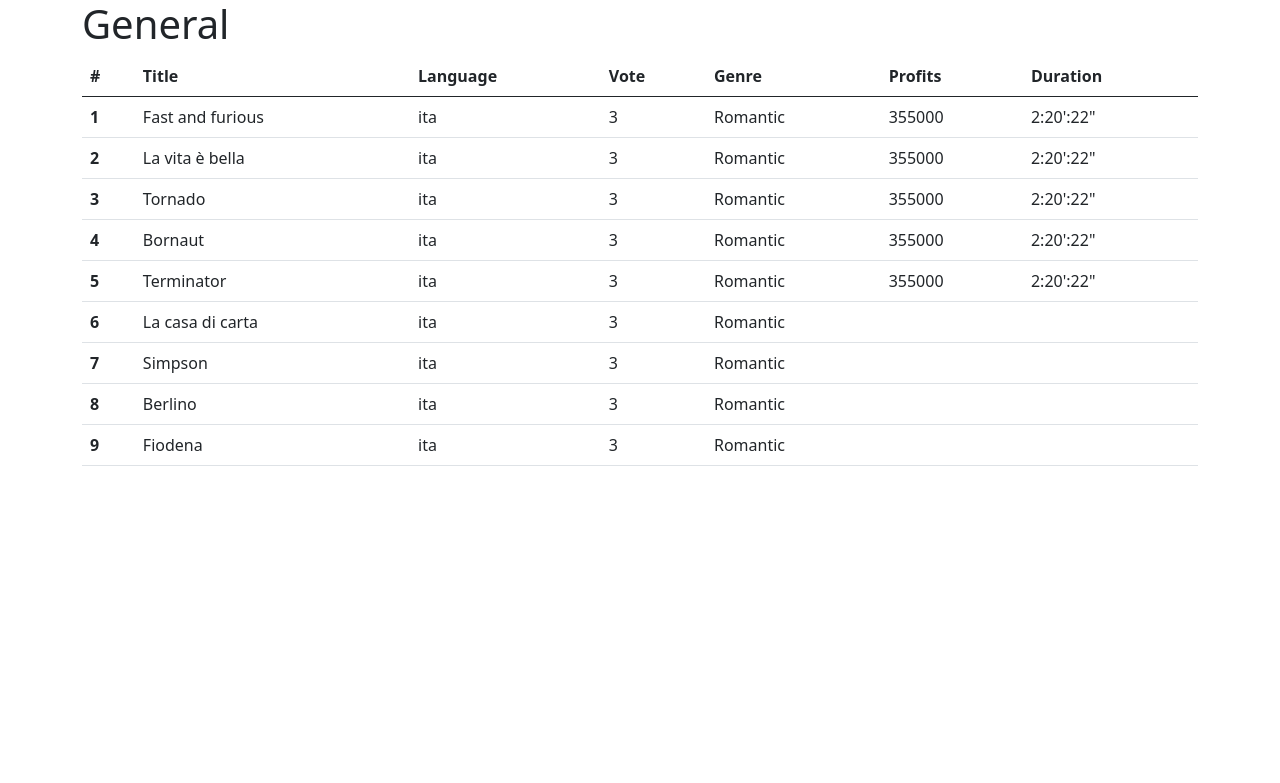
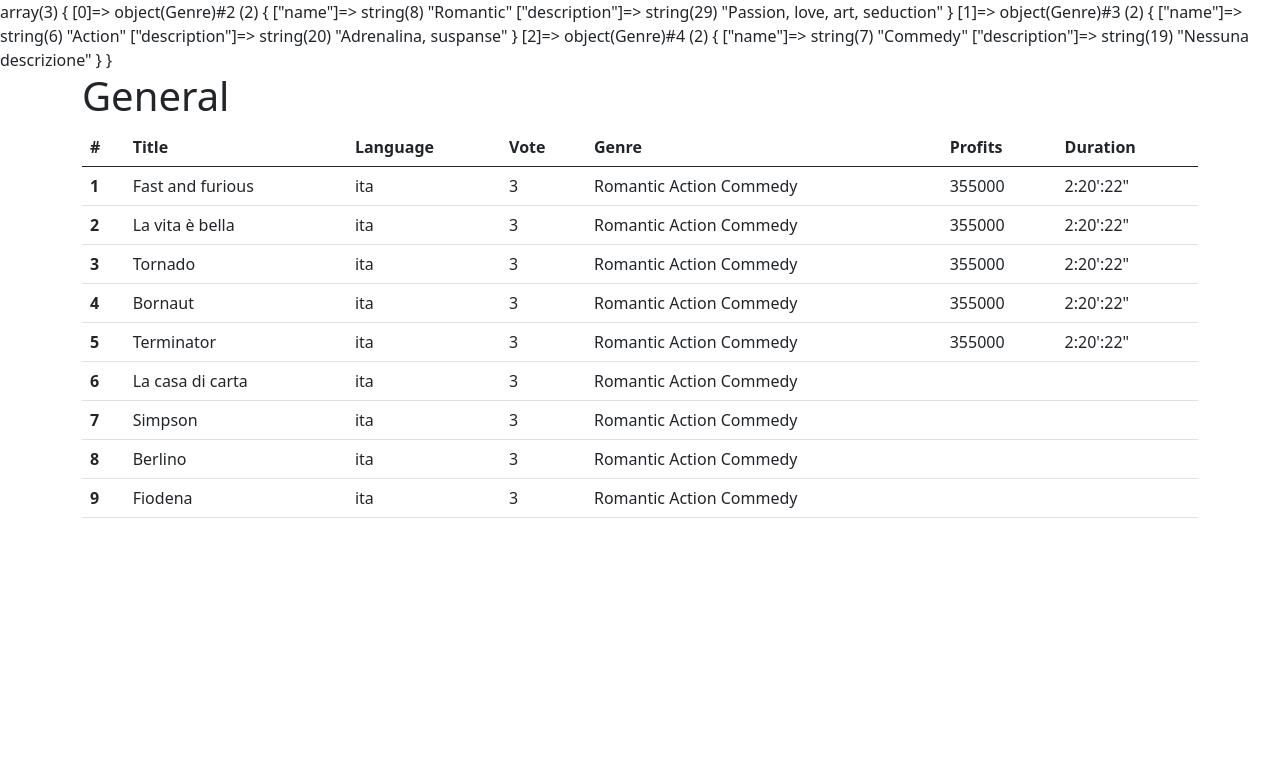
Before and after one commit to RoccoCerro/php-oop-1, a PHP site: page / in a window 1280 px wide. Shown: the top 783 px of the page. Run offline with PHP 8.4, Linux system fonts and the light colour scheme; data that the repository does not hold is empty.

Commit message:
Add: class production takes an array of genres

```diff
--- a/db.php
+++ b/db.php
@@ -4,26 +4,27 @@ require_once __DIR__ . "/models/TVSerie.php";
 require_once __DIR__ . "/models/Genre.php";
 
 $romantic = new Genre("Romantic", "Passion, love, art, seduction");
-$azione = new Genre("Azione", "Adrenalina, suspanse");
-$commedia = new Genre("Romantic");
+$action = new Genre("Action", "Adrenalina, suspanse");
+$commedy = new Genre("Commedy");
 $fantasy = new Genre();
 
 $genres = [
   $romantic,
-  $azione,
-  $commedia
+  $action,
+  $commedy
 ];
 
+var_dump($genres);
 
 $general = [
-  new Movie("Fast and furious", "ita", 3, $commedia, 355000,"2:20':22\""),
-  new Movie("La vita è bella", "ita", 3, $romantic, 355000,"2:20':22\""),
-  new Movie("Tornado", "ita", 3, $romantic, 355000,"2:20':22\""),
-  new Movie("Bornaut", "ita", 3, $romantic, 355000,"2:20':22\""),
-  new Movie("Terminator", "ita", 3, $romantic, 355000,"2:20':22\""),
-  new TvSerie ("La casa di carta", "ita", 3, $romantic, 34),
-  new TvSerie ("Simpson", "ita", 3, $romantic, 34),
-  new TvSerie ("Berlino", "ita", 3, $romantic, 34),
-  new TvSerie ("Fiodena", "ita", 3, $romantic, 34)
+  new Movie("Fast and furious", "ita", 3, $genres, 355000,"2:20':22\""),
+  new Movie("La vita è bella", "ita", 3, $genres, 355000,"2:20':22\""),
+  new Movie("Tornado", "ita", 3, $genres, 355000,"2:20':22\""),
+  new Movie("Bornaut", "ita", 3, $genres, 355000,"2:20':22\""),
+  new Movie("Terminator", "ita", 3, $genres, 355000,"2:20':22\""),
+  new TvSerie ("La casa di carta", "ita", 3, $genres, 34),
+  new TvSerie ("Simpson", "ita", 3, $genres, 34),
+  new TvSerie ("Berlino", "ita", 3, $genres, 34),
+  new TvSerie ("Fiodena", "ita", 3, $genres, 34)
 
 ];
--- a/index.php
+++ b/index.php
@@ -54,7 +54,13 @@ require_once __DIR__ . "/models/Movie.php";
                   <td><?= $el->title ?></td>
                   <td><?= $el->language ?></td>
                   <td><?= $el->vote ?></td>
-                  <td><?= $el->genre->name ?></td>
+                  <td>
+                    <?php
+                    foreach($el->genres as $key => $element){
+                      echo $element->name . " ";
+                    }
+                    ?>
+                  </td>
                   <td><?= $el->profits ?></td>
                   <td><?= $el->duration ?></td>
                 </tr>
--- a/models/Movie.php
+++ b/models/Movie.php
@@ -7,7 +7,7 @@ class Movie extends Production
   public $profits;
   public $duration;
 
-  function __construct(string $_title, string $_language, int $_vote, Genre $_genre, int $_profits, string $_duration){
+  function __construct(string $_title, string $_language, int $_vote, $_genre, int $_profits, string $_duration){
     parent::__construct($_title, $_language, $_vote, $_genre);
     $this->profits = $_profits;
     $this->duration = $_duration;
--- a/models/Production.php
+++ b/models/Production.php
@@ -6,14 +6,18 @@ class Production
   public $title;
   public $language;
   public $vote;
-  public $genre = [];
+  public $genres = [];
 
-  function __construct(string $_title, string $_language, int $_vote, Genre $_genre)
+  function __construct(string $_title, string $_language, int $_vote, $_genre)
   {
     $this->title = $_title;
     $this->language = $_language;
     $this->vote = $_vote;
-    $this->genre = $_genre;
+    // $this->genres = $_genre;
+
+    foreach ($_genre as $key => $el) {
+      $this->genres[$key] = $el;
+    }
 
   }
 
--- a/models/TVSerie.php
+++ b/models/TVSerie.php
@@ -5,7 +5,7 @@ Class TvSerie extends Production
 {
   public $numero_di_stagioni;
 
-  function __construct(string $_title, string $_language, int $_vote, Genre $_genre, int $_numero_di_stagioni){
+  function __construct(string $_title, string $_language, int $_vote, $_genre, int $_numero_di_stagioni){
 
     parent::__construct($_title, $_language, $_vote, $_genre);
     $this->numero_di_stagioni = $_numero_di_stagioni;
```
